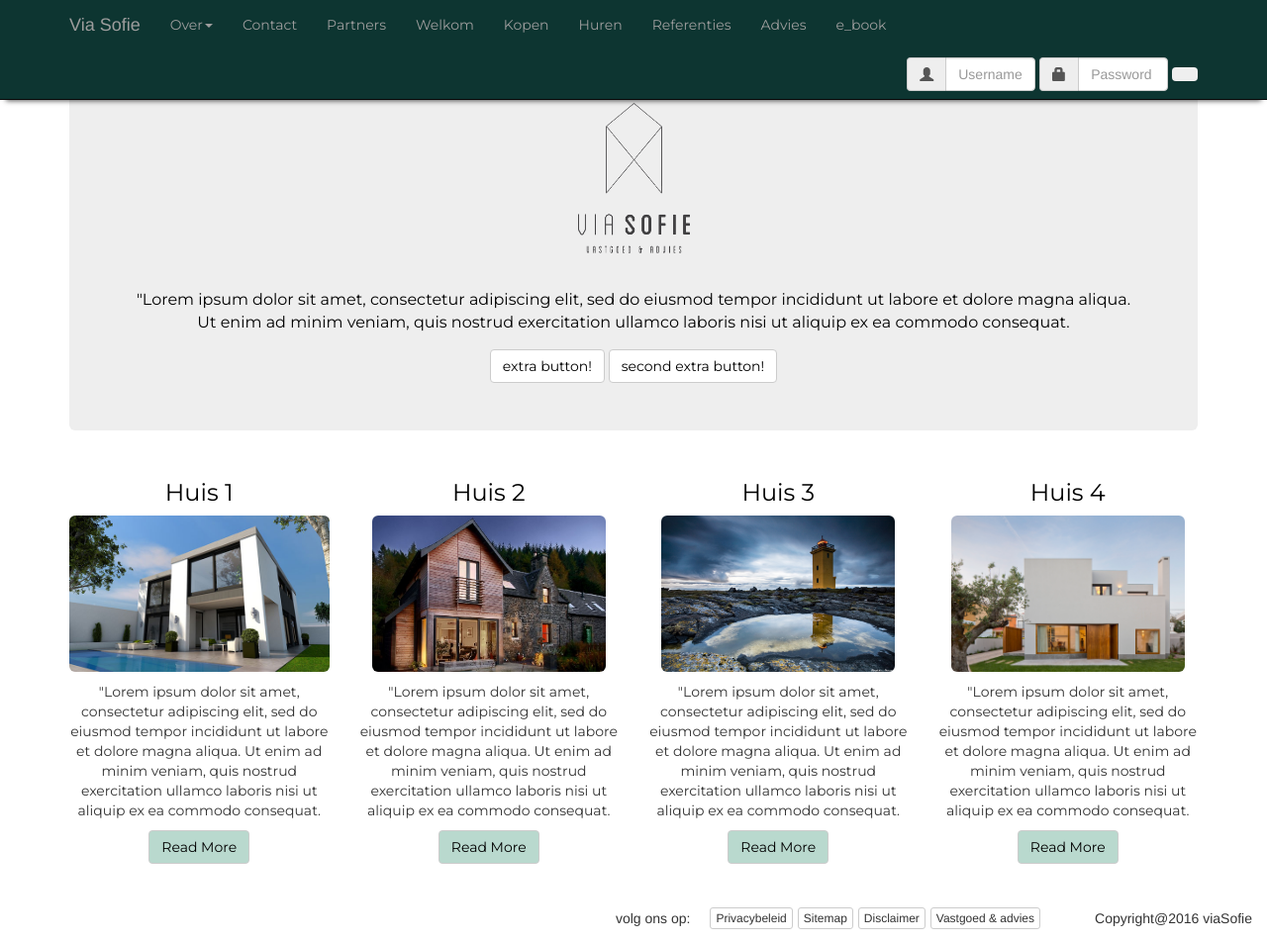
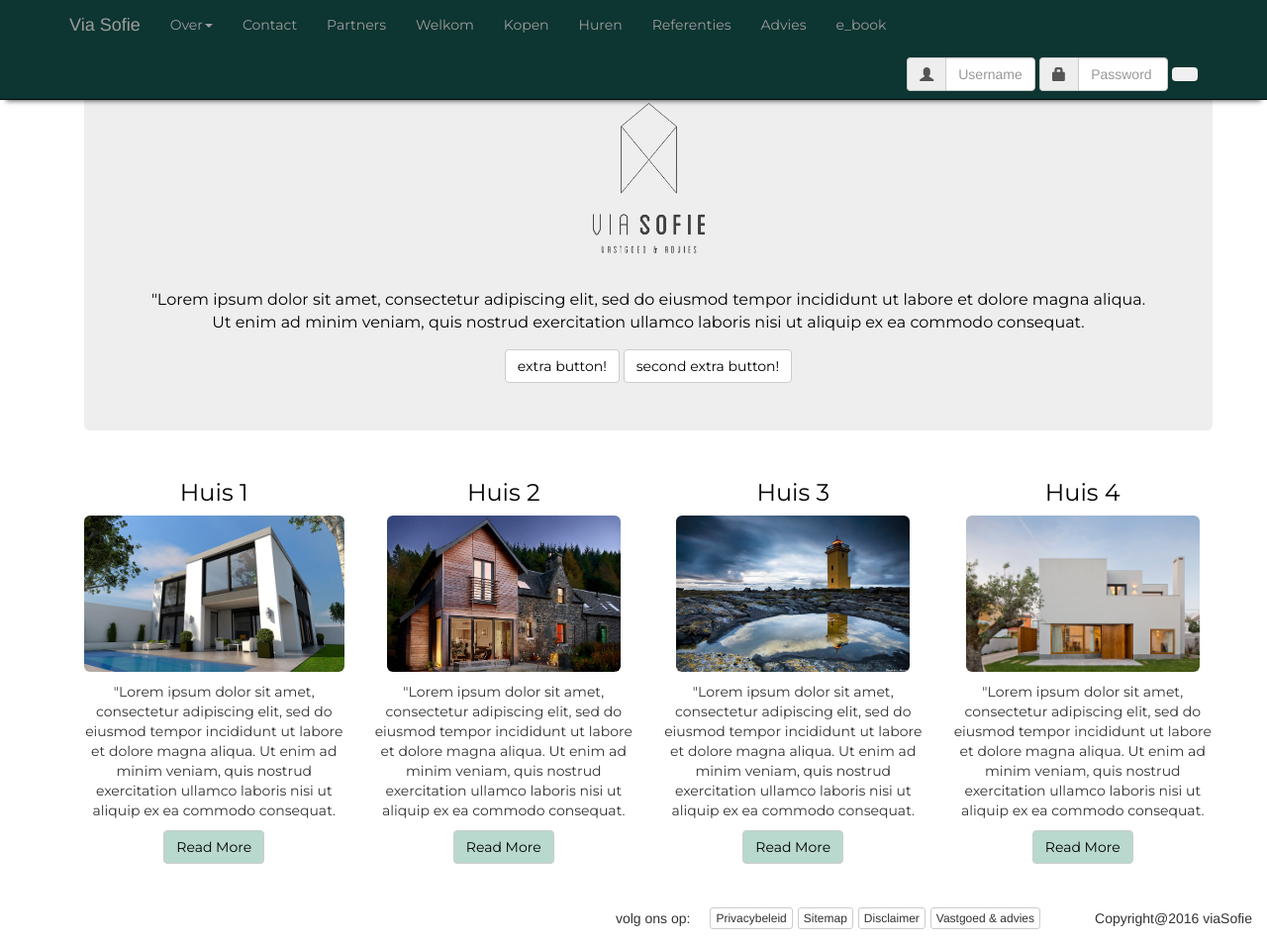
Before and after one commit to Optica1/WebAppSofie, a Django app: page / in a window 1280 px wide. Shown: the whole page at 99% size. Run offline with Django 3.2, Linux system fonts and the light colour scheme; some libraries are stand-ins or nearby versions.

Commit message:
html content fix

```diff
--- a/WebAppSofie/templates/base.html
+++ b/WebAppSofie/templates/base.html
@@ -67,7 +67,7 @@
       </div>
     </div> <!--hier eindigt de navbar-->
 
-    <div id="content" >
+    <div id="content" class="container">
     	{% if messages %}
     	<ul class="messages">
     	    {% for message in messages %}
```
